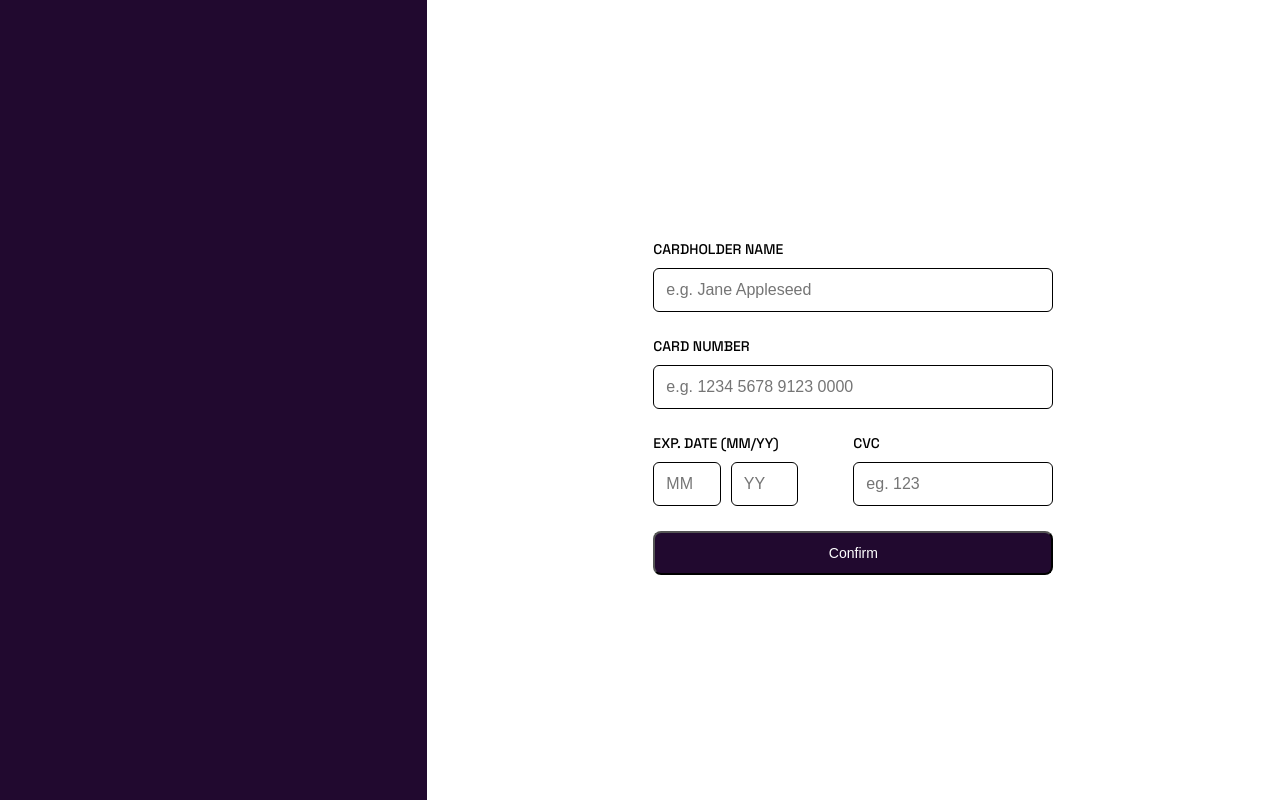
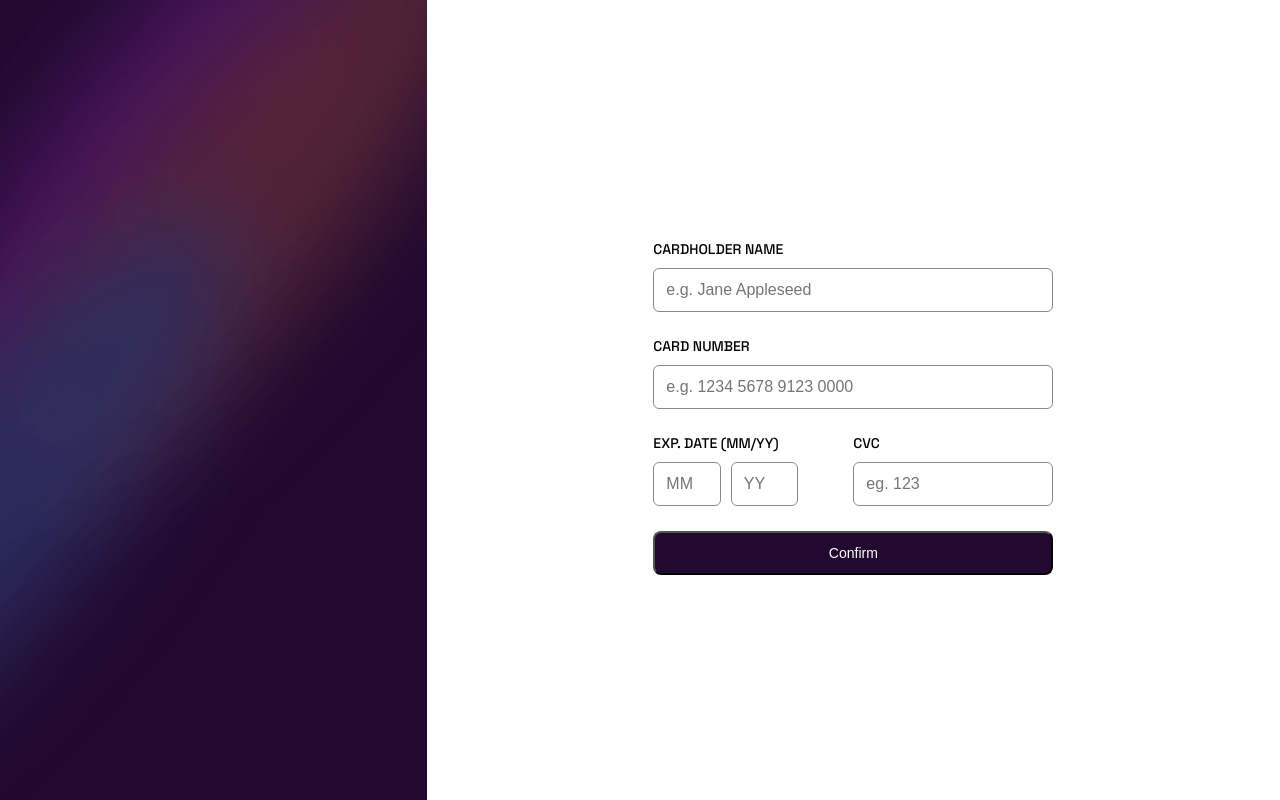
Before and after one commit to Segnities/interactive-card, a Next.js app: page / in a window 1280 px wide. Built offline with nearby package versions, Linux system fonts and the light colour scheme.

Commit message:
Left colon gradient image

```diff
--- a/src/app/components/CardForm.tsx
+++ b/src/app/components/CardForm.tsx
@@ -47,7 +47,7 @@ export default function CardForm() {
                     console.info("Submitted!")
                 }}
             >
-                {({ errors, values, resetForm }) => (
+                {({ errors, values }) => (
                     <div className="card-form-container">
                         <Form className="card-form">
                             <div className="card-form-inner">
--- a/src/app/components/UI/LinearGradientBlock.tsx
+++ b/src/app/components/UI/LinearGradientBlock.tsx
@@ -1,5 +1,7 @@
+'use client';
+
 import '../../styles/LinearGradientBlock.scss'
 
 export default function LinearGradientBlock() {
-    return <div className="linear-gradient-block" />
+    return <div className='linear-gradient-block' />
 }
--- a/src/app/styles/CardForm.scss
+++ b/src/app/styles/CardForm.scss
@@ -75,7 +75,7 @@
     font-size: 16px;
     border-radius: 6px;
     outline: none;
-    border: 1px solid black;
+    border: 1px solid $darkGrayishViolet;
     font-weight: 600;
     color: $veryDarkViolet;
 }
--- a/src/app/styles/LinearGradientBlock.scss
+++ b/src/app/styles/LinearGradientBlock.scss
@@ -1,6 +1,15 @@
-@import './variables/colorsVariables.scss';
+.linear-gradient-block {
+    background-image: url('/bg-main-mobile.png');
+}
 
-.linear-gradient-block {
-    background-color: $veryDarkViolet;
-    height: 100%;
+
+@media screen and (min-width: 768px) {
+    .linear-gradient-block {
+        width: 100%;
+        min-height: 100vh;
+        background-image: url('/bg-main-desktop.png');
+        background-repeat: none;
+        background-size: cover;
+        object-fit: contain;
+    }
 }
--- a/src/app/styles/variables/colorsVariables.scss
+++ b/src/app/styles/variables/colorsVariables.scss
@@ -3,6 +3,9 @@ $lightGrayishViolet: hsl(270, 3%, 87%);
 $darkGrayishViolet: hsl(279, 6%, 55%);
 $veryDarkViolet: hsl(278, 68%, 11%);
 
-$input-errors: hsl(0, 100%, 66%);
+$dangerousRed: hsl(0, 100%, 66%);
 
-$hasLinearGradient: linear-gradient(135deg, hsl(249, 99%, 64%), hsl(278, 94%, 30%) );
+$lightBlue: hsl(249, 99%, 64%);
+$normalViolet: hsl(278, 94%, 30%);
+
+$activeBorder: linear-gradient(135deg, $lightBlue, $normalViolet );
```
